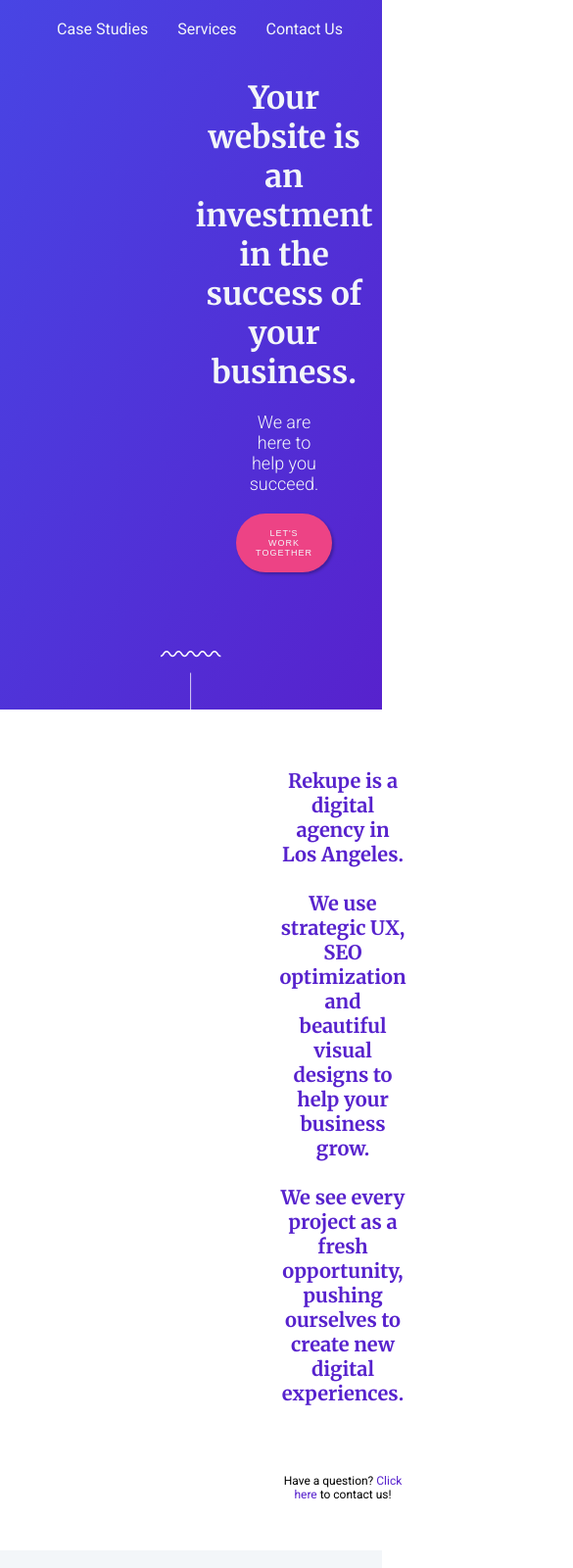
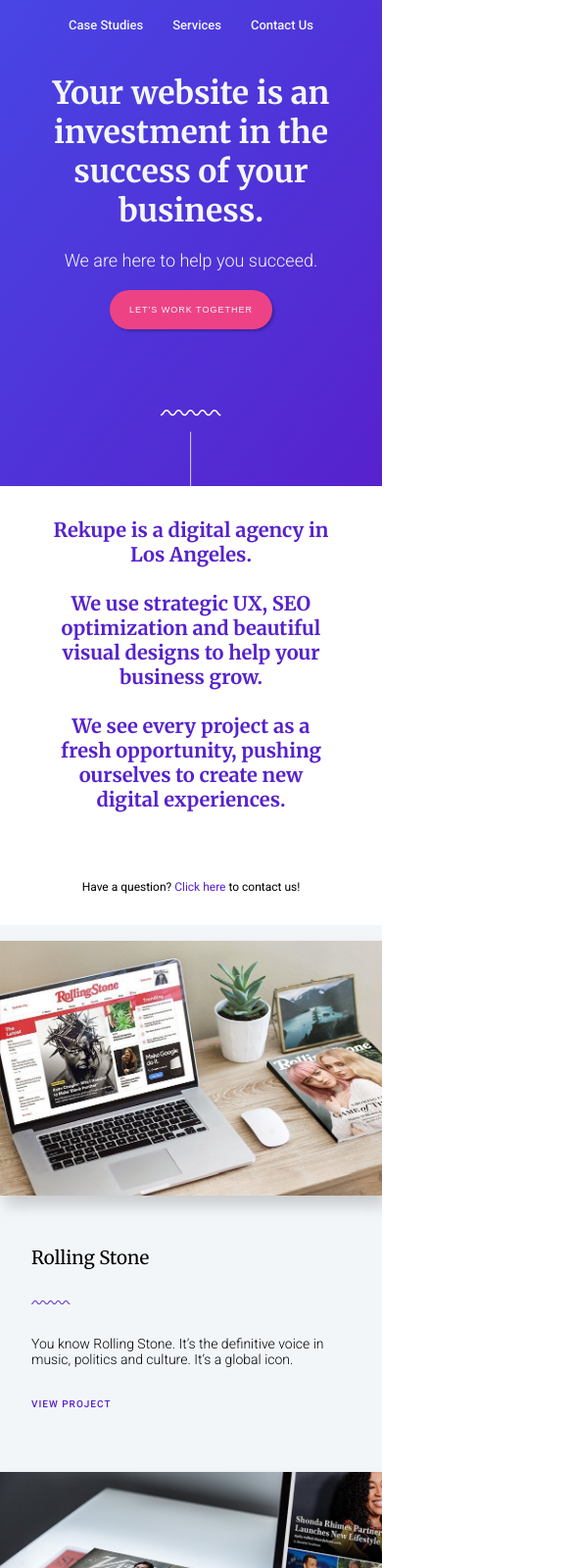
Before and after one commit to Reggy991/frontend-huiswerk-conceptopdracht, a plain HTML site: page index.html in a window 390 px wide. Shown: the top 1600 px of the page at 98% size, 585 px wide, since content can reach past the window. Drawn offline with Linux system fonts and the light colour scheme.

Commit message:
Responsive design aangepast

```diff
--- a/index.html
+++ b/index.html
@@ -2,6 +2,7 @@
 <html lang="en">
 <head>
     <meta charset="UTF-8">
+    <meta name="viewport" content="width=device-width, initial-scale=1">
     <link rel="stylesheet" href="styles/styles.css">
     <title>Rekupe digital agency</title>
 </head>
@@ -12,7 +13,7 @@
     <ul class="nav-list">
         <li><a href="#" class="nav-list-item">Case Studies</a></li>
         <li><a href="#" class="nav-list-item">Services</a></li>
-        <li><a href="#" class="nav-list-item">Contact Us</a></li>
+        <li><a href="#contact" class="nav-list-item">Contact Us</a></li>
     </ul>
 </nav>
     <div class="introduction-wrapper">
@@ -46,7 +47,7 @@
                     <p class="p-project-item">You know Rolling Stone. It’s the definitive voice in music, politics and culture. It’s a global icon.</p>
                     <a class="a-view-project" href="#">View project</a>
                 </div>
-                <span><img class="project-image" src="./assets/work-image-01.jpeg" alt="Rolling Stone magazine on a computer screen"></span>
+                <span class="image-wrapper"><img class="project-image" src="./assets/work-image-01.jpeg" alt="Rolling Stone magazine on a computer screen"></span>
             </article>
             <article class="project-item-2">
                 <div class="inner-container-text">
@@ -55,7 +56,7 @@
                     <p class="p-project-item">Variety is an industry leader for breaking entertainment news, reviews and box office results with archive of content dating back to 1905.</p>
                     <a class="a-view-project" href="#">View project</a>
                 </div>
-                <span><img class="project-image" src="./assets/work-image-02.jpeg" alt="Variety magazine on a desk"></span>
+                <span class="image-wrapper"><img class="project-image" src="./assets/work-image-02.jpeg" alt="Variety magazine on a desk"></span>
             </article>
             <article class="project-item-3">
                 <div class="inner-container-text">
@@ -64,7 +65,7 @@
                     <p class="p-project-item">A global media platform connecting a community that embraces worth beyond wealth.</p>
                     <a class="a-view-project" href="#">View project</a>
                 </div>
-                <span><img class="project-image" src="./assets/work-image-03.jpeg" alt="Variety 500 website on a tablet"></span>
+                <span class="image-wrapper"><img class="project-image" src="./assets/work-image-03.jpeg" alt="Variety 500 website on a tablet"></span>
             </article>
         </div>
     </section>
@@ -106,7 +107,7 @@
 
     <section class="section-contact">
         <div class="outer-container-4">
-            <h2 class="h2-contact">Let's work together</h2>
+            <h2 class="h2-contact" id="contact">Let's work together</h2>
             <p class="p-contact">Have a question? Need a quote? Let us know!</p>
             <form onsubmit="">
                 <label for="name">Name</label><input type="text" id="name" name="name" placeholder="Name">
--- a/styles/styles.css
+++ b/styles/styles.css
@@ -186,15 +186,16 @@
 
     display: flex;
     flex-direction: column;
-    padding: 20px 40px 40px 40px;
+    /*padding: 20px 40px 40px 40px;*/
+    padding: 1em 2em 2em 2em;
 }
 
 nav {
     display: flex;
     justify-content: flex-end;
-    height: 30px;
     flex-grow: 0;
     flex-shrink: 0;
+    padding: 10px;
 }
 
 .nav-list {
@@ -217,8 +218,11 @@
     align-items: center;
     flex-basis: auto;
     gap: 20px;
-    margin: 0 150px;
-    padding: 30px 100px;
+
+    /*margin: 0 150px;*/
+    /*padding: 30px 100px;*/
+    margin: 0 10em;
+    padding: 2em 6em;
 
     text-align: center;
 }
@@ -294,19 +298,12 @@
 }
 
 .project-image {
-    width: 600px;
+    width: 100%;
     box-shadow: 5px 10px 15px rgba(0, 0, 0, 0.18);
 }
 
-.inner-container-text {
-    display: flex;
+.image-wrapper {
     flex-basis: auto;
-    padding: 0 220px 0 30px;
-}
-
-.decoration-line-projects {
-    max-width: 40px;
-    flex: none;
 }
 
 .inner-container-text {
@@ -314,6 +311,14 @@
     flex-direction: column;
     justify-content: space-evenly;
     gap: 40px;
+    flex-basis: auto;
+    padding: 1em 2em;
+    /*padding: 0 220px 0 30px;*/
+}
+
+.decoration-line-projects {
+    max-width: 40px;
+    flex: none;
 }
 
 /*------------ 3.2.3 Section 3 - WHAT WE DO ------------*/
@@ -367,6 +372,7 @@
 form {
     display: flex;
     flex-direction: column;
+    width: 100%;
 }
 
 .send-contact-form {
@@ -408,3 +414,71 @@
     flex: none;
     text-align: center;
 }
+
+/*----------------------
+    4. Media Queries
+----------------------*/
+@media (max-width: 992px) {
+    header {
+        padding: 0.5em;
+    }
+
+    nav {
+        justify-content: space-evenly;
+    }
+
+    .nav-list {
+        font-size: 13px;
+        font-weight: 500;
+    }
+
+    .introduction-wrapper {
+        margin: 0;
+        padding: 2em 1em;
+    }
+
+    .decoration-lines {
+        margin-bottom: -30px;
+    }
+
+    .section-company-description {
+        margin: 0;
+        padding: 2em 3em;
+    }
+
+    .project-item-1, .project-item-2, .project-item-3 {
+        gap: 1em;
+        padding: 2em 0;
+    }
+
+    .inner-container-text {
+        gap: 2em;
+        padding: 1em 2em;
+    }
+
+    .outer-container-4 {
+        margin: 0;
+        padding: 2em 3em;
+    }
+
+}
+
+@media (max-width: 576px) {
+
+    .outer-container {
+        margin: 0;
+    }
+
+    .project-item-1, .project-item-2, .project-item-3 {
+        flex-direction: column-reverse;
+        padding: 1em 0;
+    }
+
+    .inner-container-text {
+        padding: 2em;
+    }
+
+    .a-view-project {
+        font-size: 10px;
+    }
+}
```
